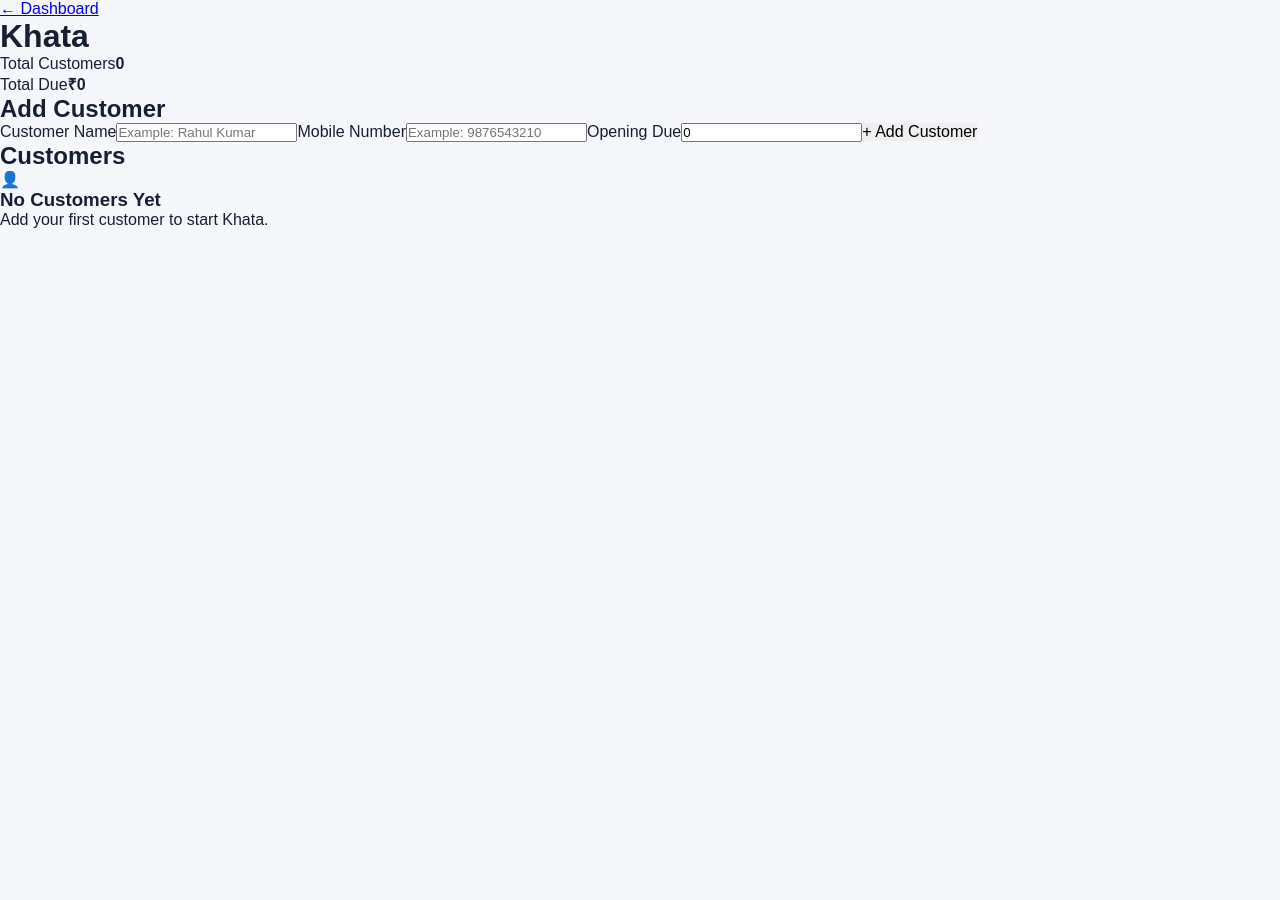
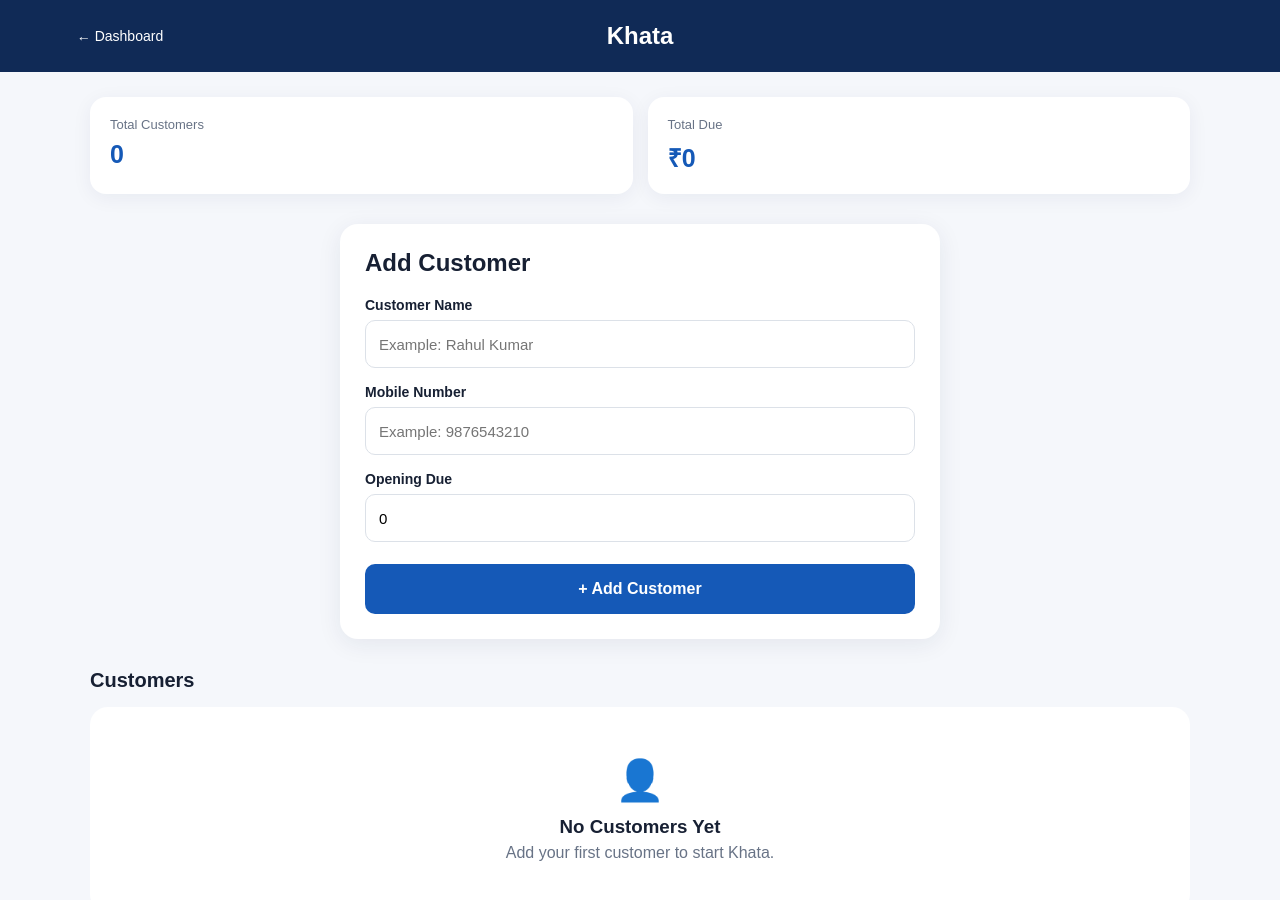
Before and after one commit to sameerkhan86926-a11y/hisabpro, a Next.js app: page /hisabpro/khata in a window 1280 px wide. Shown: the top 900 px of the page. Before the commit the page ends 800 px from the top, so only its background shows below. Built offline with nearby package versions, Linux system fonts and the light colour scheme.

Commit message:
Update globals.css

```diff
--- a/app/globals.css
+++ b/app/globals.css
@@ -883,3 +883,232 @@ button {
   stroke-linecap: round;
   stroke-linejoin: round;
 }
+.khata-page {
+  min-height: 100vh;
+  background: #f5f7fb;
+  padding-bottom: 40px;
+}
+
+.khata-header {
+  background: #102a56;
+  color: white;
+  padding: 22px 6%;
+  display: grid;
+  grid-template-columns: 1fr auto 1fr;
+  align-items: center;
+}
+
+.khata-header h1 {
+  text-align: center;
+  font-size: 24px;
+}
+
+.khata-header a {
+  color: white;
+  text-decoration: none;
+  font-size: 14px;
+}
+
+.khata-stats {
+  width: min(1100px, 92%);
+  margin: 25px auto;
+  display: grid;
+  grid-template-columns: repeat(2, 1fr);
+  gap: 15px;
+}
+
+.khata-stats div {
+  background: white;
+  padding: 20px;
+  border-radius: 16px;
+  box-shadow: 0 4px 20px rgba(20, 40, 80, 0.06);
+}
+
+.khata-stats span {
+  display: block;
+  color: #687386;
+  font-size: 13px;
+}
+
+.khata-stats strong {
+  display: block;
+  margin-top: 8px;
+  font-size: 25px;
+  color: #1559b7;
+}
+
+.customer-form {
+  width: min(600px, 92%);
+  margin: 30px auto;
+  background: white;
+  padding: 25px;
+  border-radius: 18px;
+  box-shadow: 0 5px 25px rgba(20, 40, 80, 0.08);
+}
+
+.customer-form h2 {
+  margin-bottom: 20px;
+}
+
+.customer-form label {
+  display: block;
+  margin-top: 16px;
+  margin-bottom: 7px;
+  font-size: 14px;
+  font-weight: 600;
+}
+
+.customer-form input {
+  width: 100%;
+  height: 48px;
+  border: 1px solid #dce1e8;
+  border-radius: 10px;
+  padding: 0 13px;
+  font-size: 15px;
+}
+
+.customer-form button {
+  width: 100%;
+  height: 50px;
+  margin-top: 22px;
+  background: #1559b7;
+  color: white;
+  border-radius: 10px;
+  font-weight: 700;
+  font-size: 16px;
+}
+
+.khata-message {
+  text-align: center;
+  margin-top: 14px;
+  color: #138a50;
+  font-weight: 600;
+}
+
+.customer-list {
+  width: min(1100px, 92%);
+  margin: 30px auto;
+}
+
+.customer-list-title {
+  margin-bottom: 15px;
+}
+
+.customer-list-title h2 {
+  font-size: 20px;
+}
+
+.customer-item {
+  background: white;
+  padding: 17px;
+  border-radius: 15px;
+  margin-bottom: 12px;
+  display: flex;
+  align-items: center;
+  gap: 15px;
+  box-shadow: 0 3px 15px rgba(20, 40, 80, 0.05);
+}
+
+.customer-icon {
+  width: 45px;
+  height: 45px;
+  border-radius: 12px;
+  background: #eef4ff;
+  display: flex;
+  align-items: center;
+  justify-content: center;
+  font-size: 20px;
+}
+
+.customer-info {
+  flex: 1;
+}
+
+.customer-info strong {
+  display: block;
+  font-size: 15px;
+}
+
+.customer-info span {
+  display: block;
+  margin-top: 4px;
+  color: #687386;
+  font-size: 13px;
+}
+
+.customer-info small {
+  display: block;
+  margin-top: 4px;
+  color: #9aa2ae;
+  font-size: 11px;
+}
+
+.customer-right {
+  text-align: right;
+}
+
+.customer-right strong {
+  display: block;
+  color: #d33;
+  font-size: 16px;
+}
+
+.customer-right span {
+  display: block;
+  margin-top: 3px;
+  color: #687386;
+  font-size: 11px;
+}
+
+.customer-right button {
+  margin-top: 6px;
+  background: none;
+  color: #d33;
+  font-size: 12px;
+}
+
+.empty-customers {
+  background: white;
+  padding: 50px 20px;
+  text-align: center;
+  border-radius: 18px;
+}
+
+.empty-customers div {
+  font-size: 40px;
+}
+
+.empty-customers h3 {
+  margin-top: 12px;
+}
+
+.empty-customers p {
+  margin-top: 6px;
+  color: #687386;
+}
+
+@media (max-width: 700px) {
+  .khata-header {
+    padding: 18px 15px;
+  }
+
+  .khata-header h1 {
+    font-size: 19px;
+  }
+
+  .khata-header a {
+    font-size: 12px;
+  }
+
+  .khata-stats {
+    grid-template-columns: 1fr;
+  }
+
+  .customer-item {
+    padding: 13px;
+  }
+
+  .customer-right strong {
+    font-size: 14px;
+  }
+}
```
